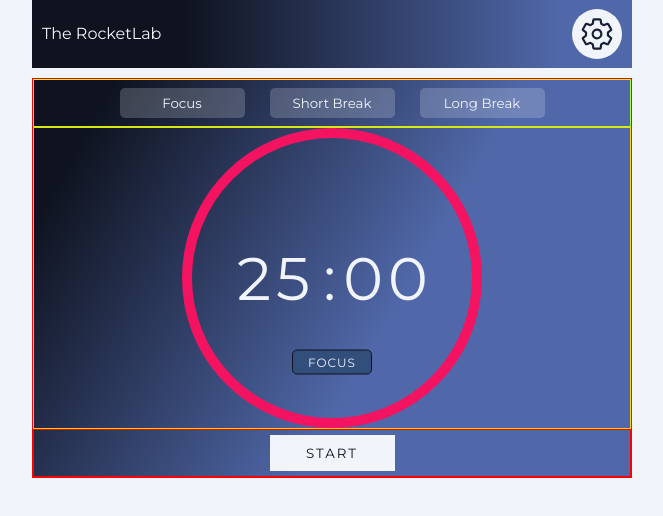
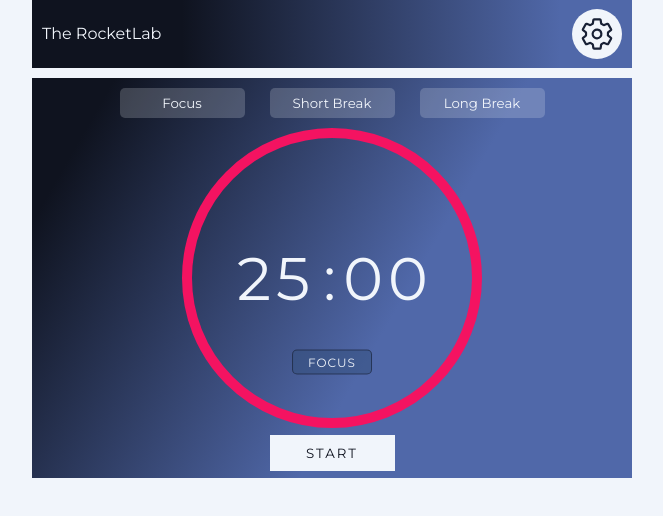
Before and after one commit to tessoka/pomodoro-timer-app, a React (Create React App) app: page / in a window 1280 px wide. Shown: the top 516 px of the page, without its empty margins (308-971 px from the left). Built offline with nearby package versions, Linux system fonts and the light colour scheme.

Commit message:
type selector works more or less

```diff
--- a/src/components/Timer.jsx
+++ b/src/components/Timer.jsx
@@ -65,9 +65,9 @@ const Timer = () => {
   return (
     <div className="container-mid">
       <div className="container-mid-top">
-        <button onClick={(e) => handleClickType(e)}>Focus</button>
-        <button onClick={(e) => handleClickType(e)}>Short Break</button>
-        <button onClick={(e) => handleClickType(e)}>Long Break</button>
+        <button disabled={isRunning} onClick={(e) => handleClickType(e)}>Focus</button>
+        <button disabled={isRunning} onClick={(e) => handleClickType(e)}>Short Break</button>
+        <button disabled={isRunning} onClick={(e) => handleClickType(e)}>Long Break</button>
       </div>
       <div className="container-mid-mid">
         <div className="timer-progressbar">
--- a/src/sass/_global.scss
+++ b/src/sass/_global.scss
@@ -45,7 +45,7 @@ main {
   }
 
   .container-mid {
-    border: 1px solid red;
+    // border: 1px solid red;
     // background-color: $primaryColor-3;
     height: 100%;
 
@@ -69,7 +69,7 @@ main {
         // border: 1px solid red;
         width: 100%;
         font-size: 60px;
-        font-feature-settings: "lnum";
+        // font-feature-settings: "lnum";
 
         & > div {
           @include absoluteCenter();
@@ -90,9 +90,9 @@ main {
         left: 50%;
         transform: translate(-50%, -50%);
 
-        border: 1px solid $primaryColor-6;
+        border: 1px solid rgba($primaryColor-6, .5);
         // border: 1px solid $secondaryColor-1;
-        background-color: $primaryColor-4;
+        background-color: rgba($primaryColor-4, .5);
         border-radius: 5px;
         padding: 0 15px;
         height: 25px;
@@ -122,7 +122,7 @@ main {
 }
 
 .container-mid-top {
-  border: 1px solid greenyellow;
+  // border: 1px solid greenyellow;
   height: 75px;
   width: 100%;
 
@@ -145,11 +145,18 @@ main {
     &:focus {
       border: 1px solid $secondaryColor-1;
     }
+
+    &:disabled {
+      background-color: rgba($primaryColor-1, .05);
+      color: rgba($primaryColor-1, .2);
+      cursor: default;
+
+    }
   }
 }
 
 .container-mid-mid {
-  border: 1px solid gold;
+  // border: 1px solid gold;
   flex: 1;
   width: 100%;
 
@@ -157,7 +164,7 @@ main {
 }
 
 .container-mid-bot {
-  border: 1px solid red;
+  // border: 1px solid red;
   height: 75px;
   width: 100%;
 
--- a/src/sass/style.css
+++ b/src/sass/style.css
@@ -87,7 +87,6 @@ main .container-middle {
 }
 
 main .container-mid {
-  border: 1px solid red;
   height: 100%;
   display: -webkit-box;
   display: -ms-flexbox;
@@ -131,8 +130,6 @@ main .container-mid .timer-progressbar {
 main .container-mid .timer-progressbar .timer {
   width: 100%;
   font-size: 60px;
-  -webkit-font-feature-settings: "lnum";
-          font-feature-settings: "lnum";
 }
 
 main .container-mid .timer-progressbar .timer > div {
@@ -157,8 +154,8 @@ main .container-mid .timer-progressbar .timer-type {
   left: 50%;
   -webkit-transform: translate(-50%, -50%);
           transform: translate(-50%, -50%);
-  border: 1px solid #0f131f;
-  background-color: #324e7b;
+  border: 1px solid rgba(15, 19, 31, 0.5);
+  background-color: rgba(50, 78, 123, 0.5);
   border-radius: 5px;
   padding: 0 15px;
   height: 25px;
@@ -194,7 +191,6 @@ main .container-mid .timer-progressbar .timer-type {
 }
 
 .container-mid-top {
-  border: 1px solid greenyellow;
   height: 75px;
   width: 100%;
   display: -webkit-box;
@@ -225,8 +221,13 @@ main .container-mid .timer-progressbar .timer-type {
   border: 1px solid #f41361;
 }
 
+.container-mid-top button:disabled {
+  background-color: rgba(241, 245, 251, 0.05);
+  color: rgba(241, 245, 251, 0.2);
+  cursor: default;
+}
+
 .container-mid-mid {
-  border: 1px solid gold;
   -webkit-box-flex: 1;
       -ms-flex: 1;
           flex: 1;
@@ -247,7 +248,6 @@ main .container-mid .timer-progressbar .timer-type {
 }
 
 .container-mid-bot {
-  border: 1px solid red;
   height: 75px;
   width: 100%;
   display: -webkit-box;
```
Also changed, not shown: 1 other file (tests, documents, lock files or other folders).
